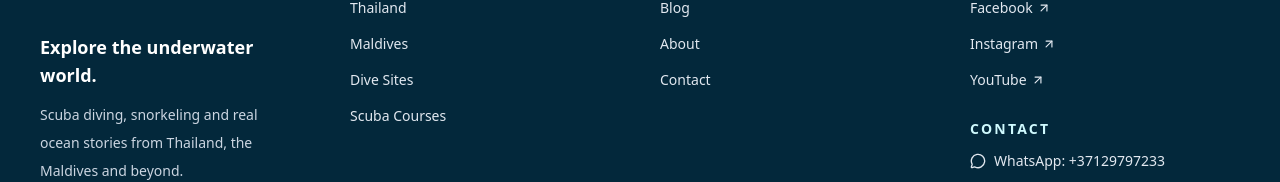
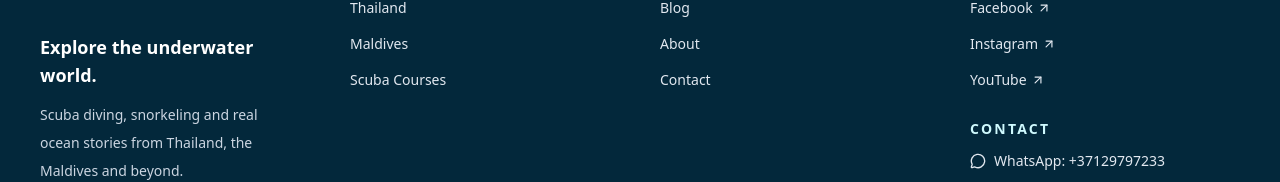
Before and after one commit to Tommysons/diving, a Next.js app: page / in a window 1280 px wide. Shown: the part 2522-2704 px from the top of the page. Built offline with nearby package versions, Linux system fonts and the light colour scheme.

Commit message:
Remove dive sites link from footer

```diff
--- a/src/components/Footer.tsx
+++ b/src/components/Footer.tsx
@@ -49,7 +49,6 @@ export default function Footer() {
   const exploreLinks = [
     { label: t.thailand, href: base + '/destinations/thailand' },
     { label: t.maldives, href: base + '/destinations/maldives' },
-    { label: t.diveSites, href: base + '/divesites' },
     { label: t.courses, href: base + '/scubadivingcourses' },
   ]
   const moreLinks = [
```
